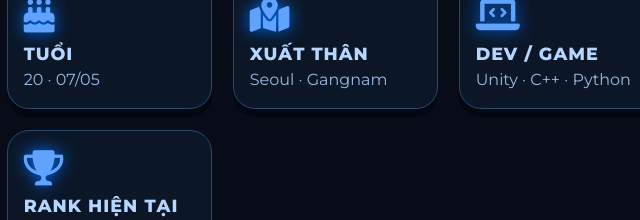
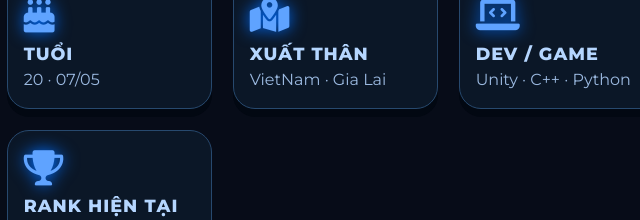
Before and after one commit to panmod775/PaaS, a plain HTML site: page index.html in a window 1280 px wide. Shown: the part 287-507 px from the top of the page, 490-1130 px from the left. Drawn offline with Linux system fonts and the light colour scheme.

Commit message:
Update index.html

```diff
--- a/index.html
+++ b/index.html
@@ -410,7 +410,7 @@
                 <div class="info-item">
                     <i class="fas fa-map-location-dot"></i>
                     <h3>Xuất thân</h3>
-                    <p>Seoul · Gangnam</p>
+                    <p>VietNam · Gia Lai</p>
                 </div>
                 <div class="info-item">
                     <i class="fas fa-laptop-code"></i>
```
